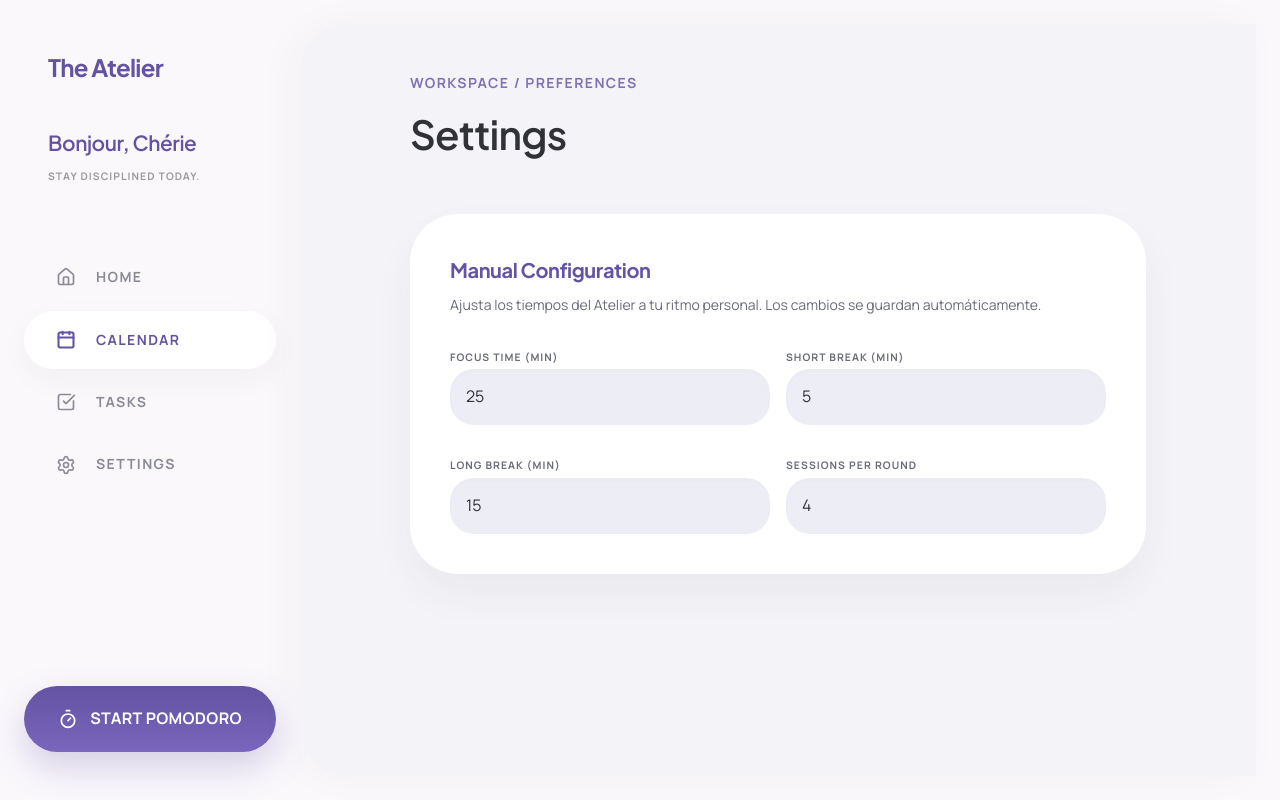
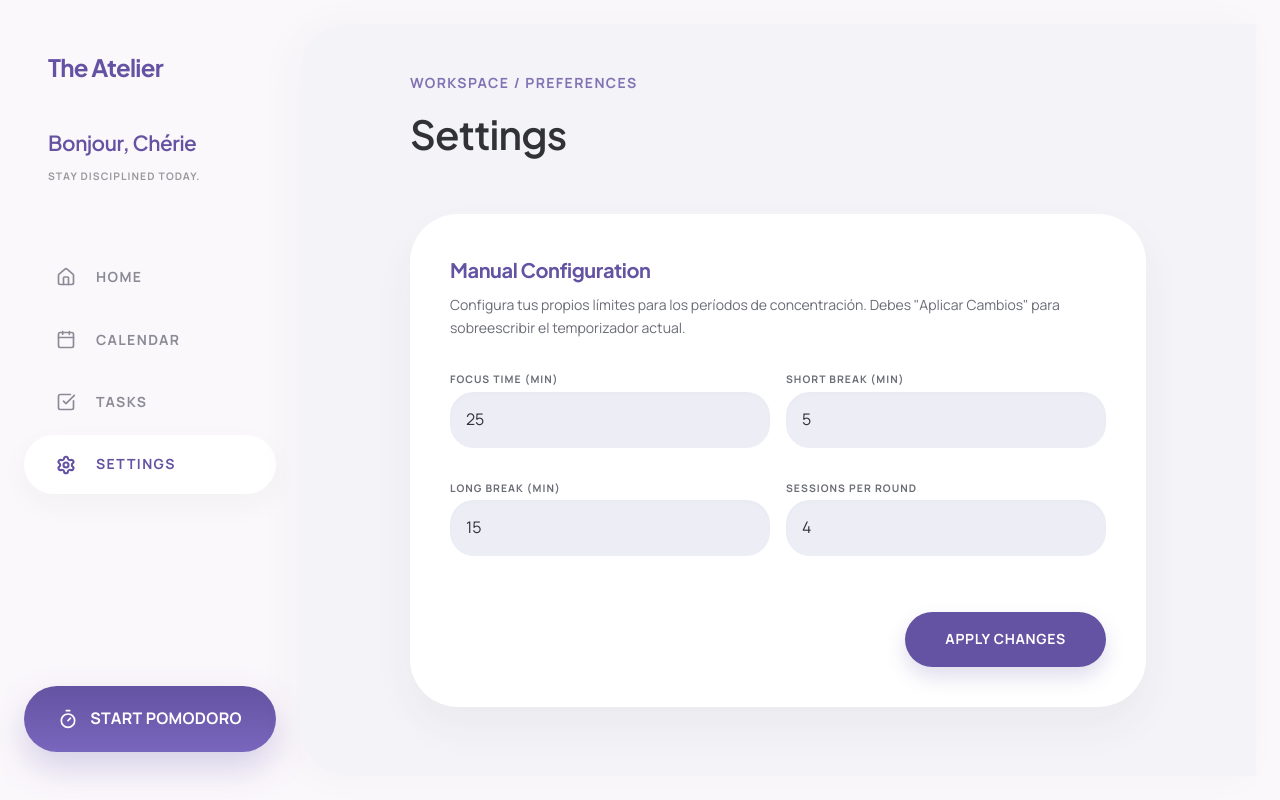
Before and after one commit to andres-pi/ai-pomodoro-planner, a Next.js app: page /settings in a window 1280 px wide. Built offline with nearby package versions, Linux system fonts and the light colour scheme.

Commit message:
fix(ui): implement sidebar routing and explicit apply button in settings

```diff
--- a/src/components/SettingsPanel.tsx
+++ b/src/components/SettingsPanel.tsx
@@ -3,14 +3,14 @@ import React, { useState } from 'react';
 import { useTimerStore } from '@/store/timerStore';
 
 export default function SettingsPanel() {
-  const { workDuration, shortBreakDuration, longBreakDuration, sessionsToLongBreak, updateSettings, phase } = useTimerStore();
+  const { workDuration, shortBreakDuration, longBreakDuration, sessionsToLongBreak, updateSettings } = useTimerStore();
 
-  // Helper local states just for the input fields (so typing is smooth)
-  // Converting seconds from store to minutes for the UI
+  // Helper local states just for the input fields
   const [work, setWork] = useState(workDuration / 60);
   const [short, setShort] = useState(shortBreakDuration / 60);
   const [long, setLong] = useState(longBreakDuration / 60);
   const [sessions, setSessions] = useState(sessionsToLongBreak);
+  const [saved, setSaved] = useState(false);
 
   const handleSave = () => {
     updateSettings({
@@ -19,9 +19,8 @@ export default function SettingsPanel() {
       longBreakDuration: long * 60,
       sessionsToLongBreak: sessions,
     });
-
-    // Si queremos que el tiempo visual actual se resetee si estamos en la fase correspondiente:
-    // idealmente se haría una lógica extra, pero esto basta para actualizar la exp global.
+    setSaved(true);
+    setTimeout(() => setSaved(false), 2000);
   };
 
   const InputField = ({ label, value, onChange, min = 1, max = 60 }: any) => (
@@ -47,10 +46,7 @@ export default function SettingsPanel() {
           boxShadow: 'inset 0 2px 4px rgba(49, 50, 56, 0.02)'
         }}
         onFocus={(e) => e.target.style.borderBottom = '2px solid var(--color-primary)'}
-        onBlur={(e) => {
-            e.target.style.borderBottom = '2px solid transparent';
-            handleSave(); // Auto-save on blur
-        }}
+        onBlur={(e) => e.target.style.borderBottom = '2px solid transparent'}
       />
     </div>
   );
@@ -72,7 +68,7 @@ export default function SettingsPanel() {
           Manual Configuration
         </h3>
         <p style={{ color: '#6A6C76', fontSize: '0.875rem', marginTop: '0.5rem' }}>
-          Ajusta los tiempos del Atelier a tu ritmo personal. Los cambios se guardan automáticamente.
+          Configura tus propios límites para los períodos de concentración. Debes "Aplicar Cambios" para sobreescribir el temporizador actual.
         </p>
       </div>
 
@@ -86,6 +82,29 @@ export default function SettingsPanel() {
         <InputField label="SESSIONS PER ROUND" value={sessions} onChange={setSessions} max={10} />
       </div>
 
+      <div style={{ display: 'flex', justifyContent: 'flex-end', marginTop: '1.5rem' }}>
+          <button
+            onClick={handleSave}
+            style={{
+              padding: '1rem 2.5rem',
+              borderRadius: 'var(--radius-full)',
+              backgroundColor: 'var(--color-primary)',
+              color: 'white',
+              fontFamily: 'var(--font-body)',
+              fontWeight: 700,
+              fontSize: '0.875rem',
+              letterSpacing: '0.05em',
+              transition: 'all 0.2s ease',
+              opacity: saved ? 0.8 : 1,
+              boxShadow: '0 10px 20px rgba(100, 83, 162, 0.2)'
+            }}
+            onMouseDown={(e) => e.currentTarget.style.transform = 'scale(0.97)'}
+            onMouseUp={(e) => e.currentTarget.style.transform = 'scale(1)'}
+          >
+            {saved ? "✓ APPLIED" : "APPLY CHANGES"}
+          </button>
+      </div>
+
     </div>
   );
 }
--- a/src/components/Sidebar.tsx
+++ b/src/components/Sidebar.tsx
@@ -1,10 +1,16 @@
 "use client";
 import React from 'react';
+import Link from 'next/link';
+import { usePathname } from 'next/navigation';
 import { Home, Calendar as CalendarIcon, CheckSquare, Settings, Timer } from 'lucide-react';
 
-const NavItem = ({ icon: Icon, label, active = false }: any) => {
+const NavItem = ({ icon: Icon, label, href }: any) => {
+  const pathname = usePathname();
+  const active = pathname === href;
+
   return (
-    <button style={{
+    <Link href={href} style={{ textDecoration: 'none' }}>
+      <div style={{
         display: 'flex',
         alignItems: 'center',
         gap: '1.25rem',
@@ -20,7 +26,8 @@ const NavItem = ({ icon: Icon, label, active = false }: any) => {
       }}>
         <Icon size={20} strokeWidth={active ? 2.5 : 2} />
         <span className="text-label-disciplined">{label}</span>
-    </button>
+      </div>
+    </Link>
   );
 };
 
@@ -51,10 +58,10 @@ export default function Sidebar() {
 
       {/* Navigation */}
       <nav style={{ flex: 1, display: 'flex', flexDirection: 'column', paddingRight: '1.5rem' }}>
-        <NavItem icon={Home} label="HOME" />
-        <NavItem icon={CalendarIcon} label="CALENDAR" active />
-        <NavItem icon={CheckSquare} label="TASKS" />
-        <NavItem icon={Settings} label="SETTINGS" />
+        <NavItem icon={Home} label="HOME" href="/" />
+        <NavItem icon={CalendarIcon} label="CALENDAR" href="/calendar" />
+        <NavItem icon={CheckSquare} label="TASKS" href="/tasks" />
+        <NavItem icon={Settings} label="SETTINGS" href="/settings" />
       </nav>
 
       {/* Focus CTA */}
```
Lines whose indentation alone changed are shown as unchanged.
